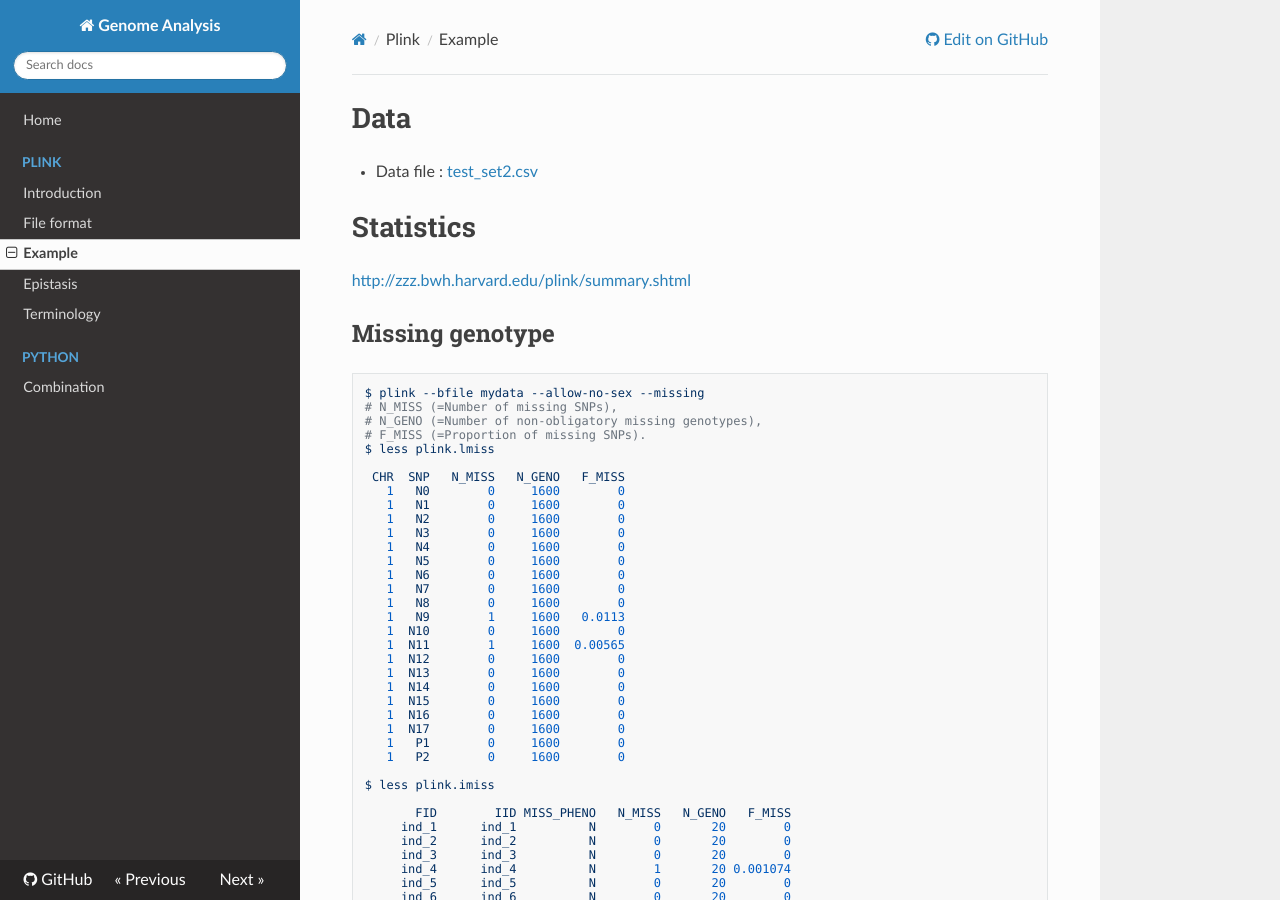
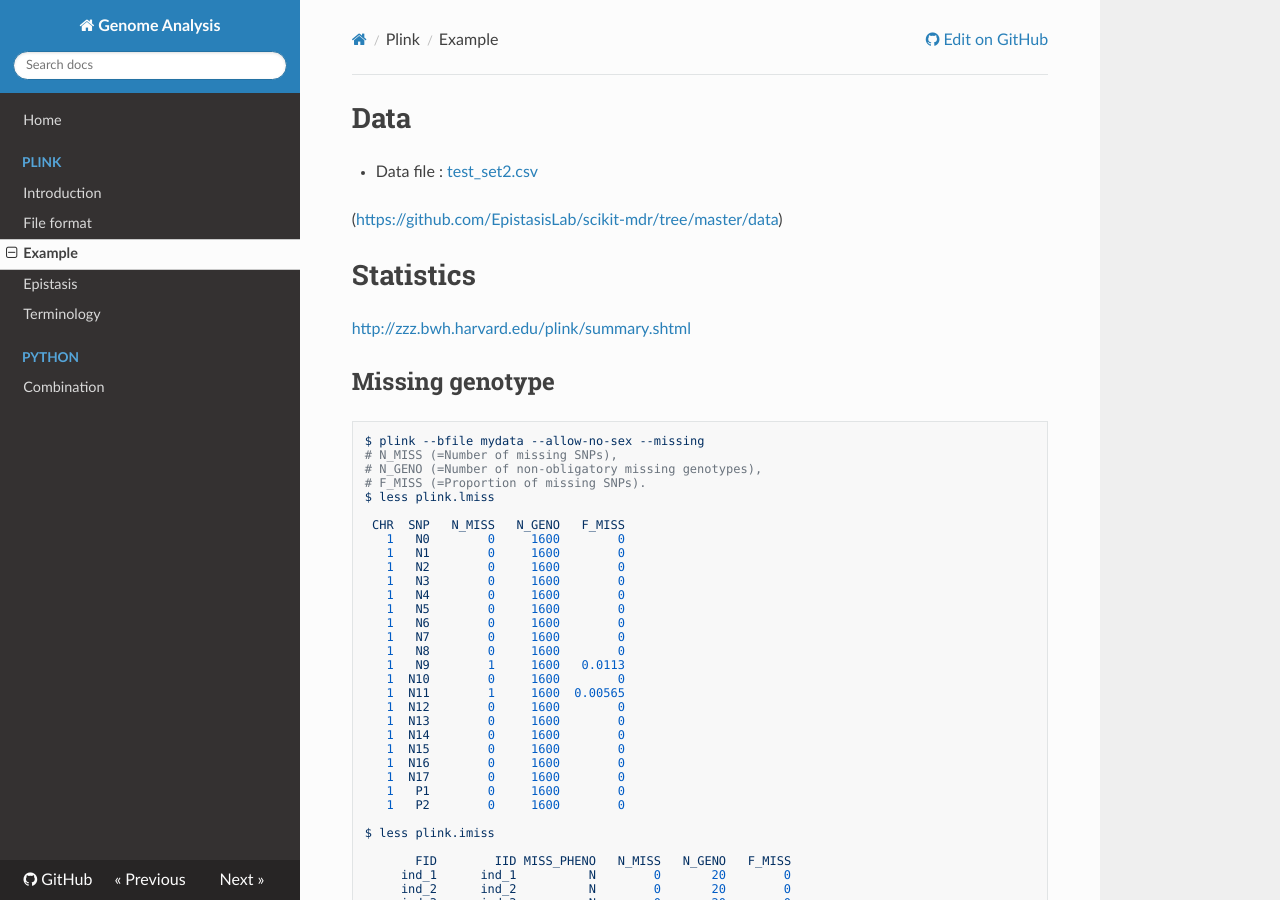
Before and after one commit to WonyoungCho/plink, an MkDocs documentation site: the page built from docs/plink_ex.md, in a window 1280 px wide and 900 px high. Built offline with MkDocs 1.6.1, drawn with Linux system fonts in a browser that asks for light colours; nearby versions of some CDN libraries; old or Windows-style settings are respelled for this version of MkDocs.

Commit message:
Update plink_ex.md

```diff
--- a/docs/plink_ex.md
+++ b/docs/plink_ex.md
@@ -1,6 +1,8 @@
 # Data
 
 - Data file : [test_set2.csv](test_set2.csv)
+
+(<https://github.com/EpistasisLab/scikit-mdr/tree/master/data>)
 
 # Statistics
 <http://zzz.bwh.harvard.edu/plink/summary.shtml>
```
